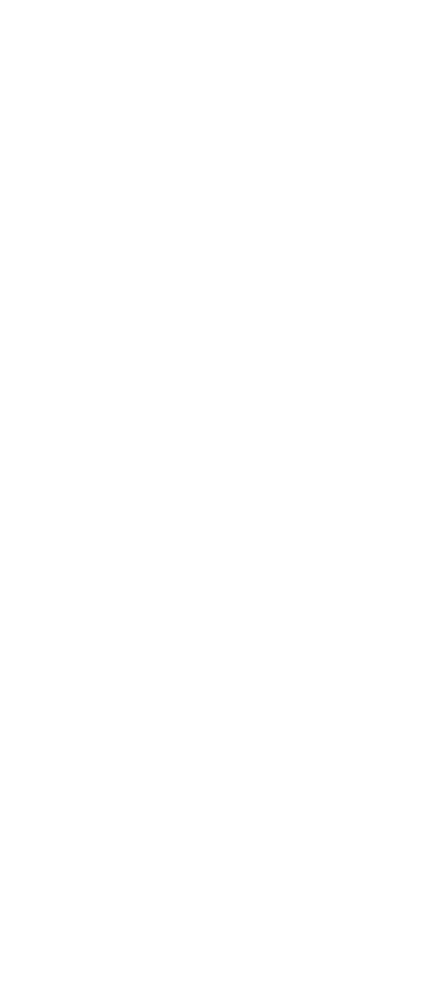
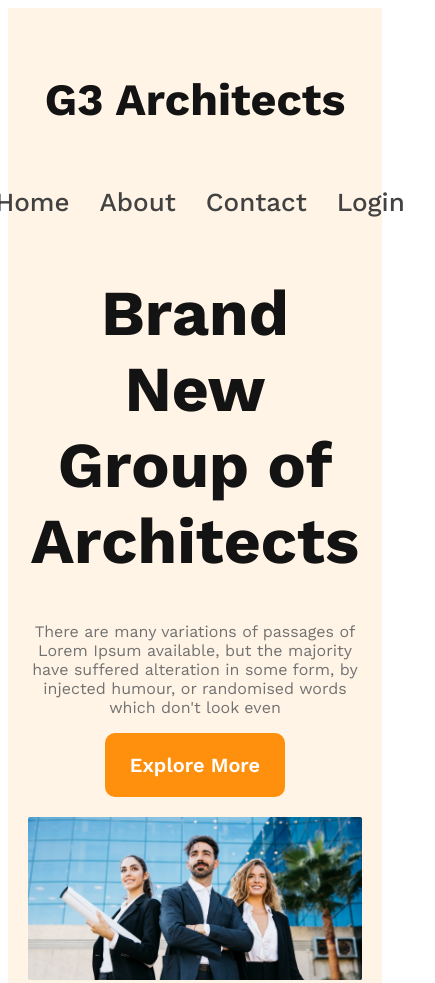
Before and after one commit to Parvezazam/g3-architects-website, a plain HTML site: page index.html in a window 390 px wide. Shown: the top 983 px of the page, 435 px wide, since content can reach past the window. Before the commit the page ends 844 px from the top, so only its background shows below. Drawn offline with nearby package versions, Linux system fonts and the light colour scheme.

Commit message:
finished the header section with responsive for mobile and medium devices

```diff
--- a/index.css
+++ b/index.css
@@ -0,0 +1,92 @@
+
+@import url('https://fonts.googleapis.com/css2?family=Work+Sans:wght@400;500;600;700;800&display=swap');
+
+*{
+    font-family: 'Work Sans', sans-serif;
+}
+header{
+    background-color:  rgba(255, 144, 14, 0.10);
+    padding: 50px 240px;
+}
+nav{
+    display: flex;
+    justify-content: space-between;
+    align-items: center;
+}
+nav > ul{
+    display: flex;
+}
+nav li{
+    list-style: none;
+    margin-right: 30px;
+    font-weight: 500;
+    font-size: 26px;
+
+}
+nav li a{
+    text-decoration: none;
+    color:  #424242;
+    text-align: center;
+}
+.nav-title{
+    color: #131313;
+    text-align: center;
+    font-size: 2.8rem;
+    font-weight: 700;
+
+}
+/* banner styles */
+.banner-content{
+    max-width: 862px;
+    margin: 0 auto;
+    text-align: center;
+}
+.banner-title{
+    color: #131313;
+    font-size: 4rem;
+    font-weight: 700;
+
+}
+.banner-description{
+    color: #727272;
+
+}
+.btn-primary{
+    border-radius: 8px;
+    background: #FF900E;
+    color: white;
+    padding: 20px 25px;
+    font-size: 1.25rem;
+    border: none;
+    border-radius:10px;
+    font-weight: 600;
+    cursor: pointer;
+
+
+}
+.banner img{
+    margin-top: 20px;
+    width: 100%;
+}
+
+
+/* responsive media queries */
+/* mobile divices */
+
+@media screen and (max-width: 576px) {
+    header{
+        padding: 20px;
+    }
+    nav{
+        flex-direction: column;
+    }
+}
+/* tablete of medium devices */
+@media screen and (min-width: 577px) and (max-width:960px) {
+   header{
+     padding: 50px;
+   }
+    nav{
+        flex-direction: column;
+    }
+}
--- a/index.html
+++ b/index.html
@@ -7,6 +7,32 @@
     <link rel="stylesheet" href="index.css">
 </head>
 <body>
+    <header>
+        <nav>
+            <h3 class="nav-title">G3 Architects</h3>
+            <ul>
+                <li><a href="">Home</a></li>
+                <li><a href="">About</a></li>
+                <li><a href="">Contact</a></li>
+                <li><a href="">Login</a></li>
+            </ul>
+        </nav>
+        <div class="banner">
+            <div class="banner-content">
+                <h1 class="banner-title">Brand New Group of Architects </h1>
+            <p class="banner-description">There are many variations of passages of Lorem Ipsum available, but the majority have suffered alteration in some form, by injected humour, or randomised words which don't look even</p>
+            <button class="btn-primary">Explore More</button>
+            </div>
+            <img src="images/banner.png" >
+        </div>
+    </header>
 
+    <main>
+
+    </main>
+
+    <footer>
+
+    </footer>
 </body>
 </html>
```
